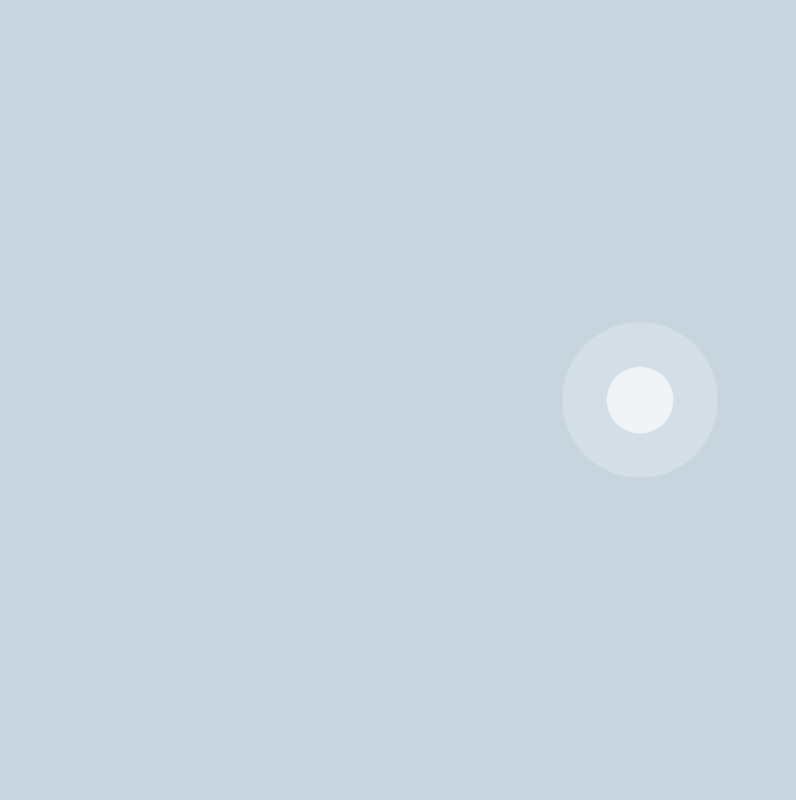
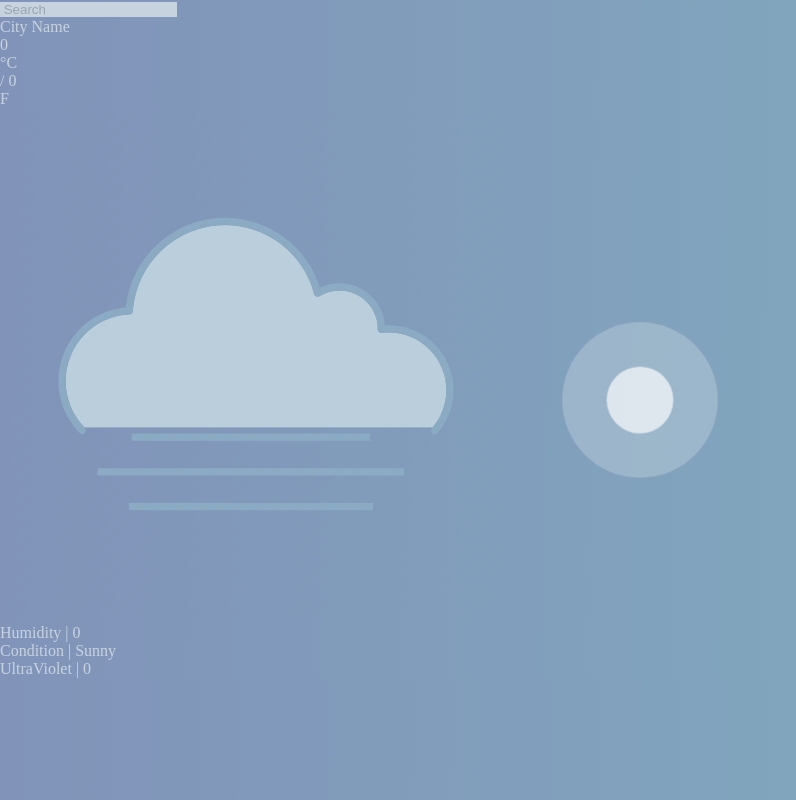
Before and after one commit to SauravKumar-max/weatherapp, a plain HTML site: page index.html in a window 1280 px wide. Shown: the whole page, without its empty margins (0-796 px from the left). Drawn offline with Linux system fonts and the light colour scheme.

Commit message:
added app structure

```diff
--- a/index.html
+++ b/index.html
@@ -11,6 +11,30 @@
         <div class="loader"></div>
         <div class="loader1"></div>
     </div>
+
+    <div class="container">
+        <input class="search" type="text" placeholder=" Search"/>
+
+        <div class="place-name">
+            <p class="name">City Name</p>
+        </div>
+
+        <div class="weather">
+            <div class="temperature">
+                <p class="celcius">0</p><span>°C</span> &nbsp;
+                <p class="fahrenheit">/ 0</p><span>F</span>
+            </div>
+            <div class="weather-img">
+                <img class="image" src="./images/mist.webp" alt="sun">
+            </div>
+        </div>
+
+        <div class="condition">
+            <div class="humidity">Humidity | 0</div>
+            <div  class="text"> Condition | Sunny </div>
+            <div class="uvray">UltraViolet | 0</div>
+        </div>
+    </div>
     <script src="./app.js"></script>
 </body>
 </html>
```
